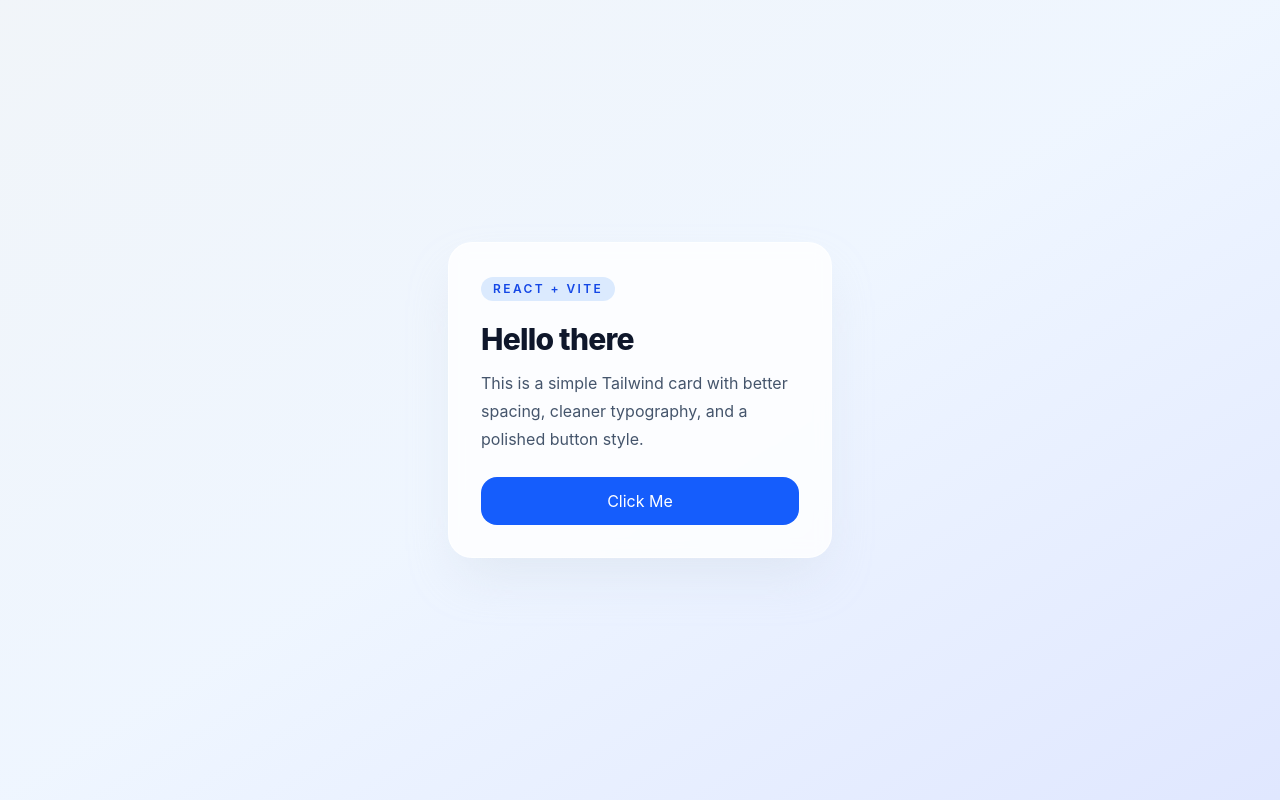
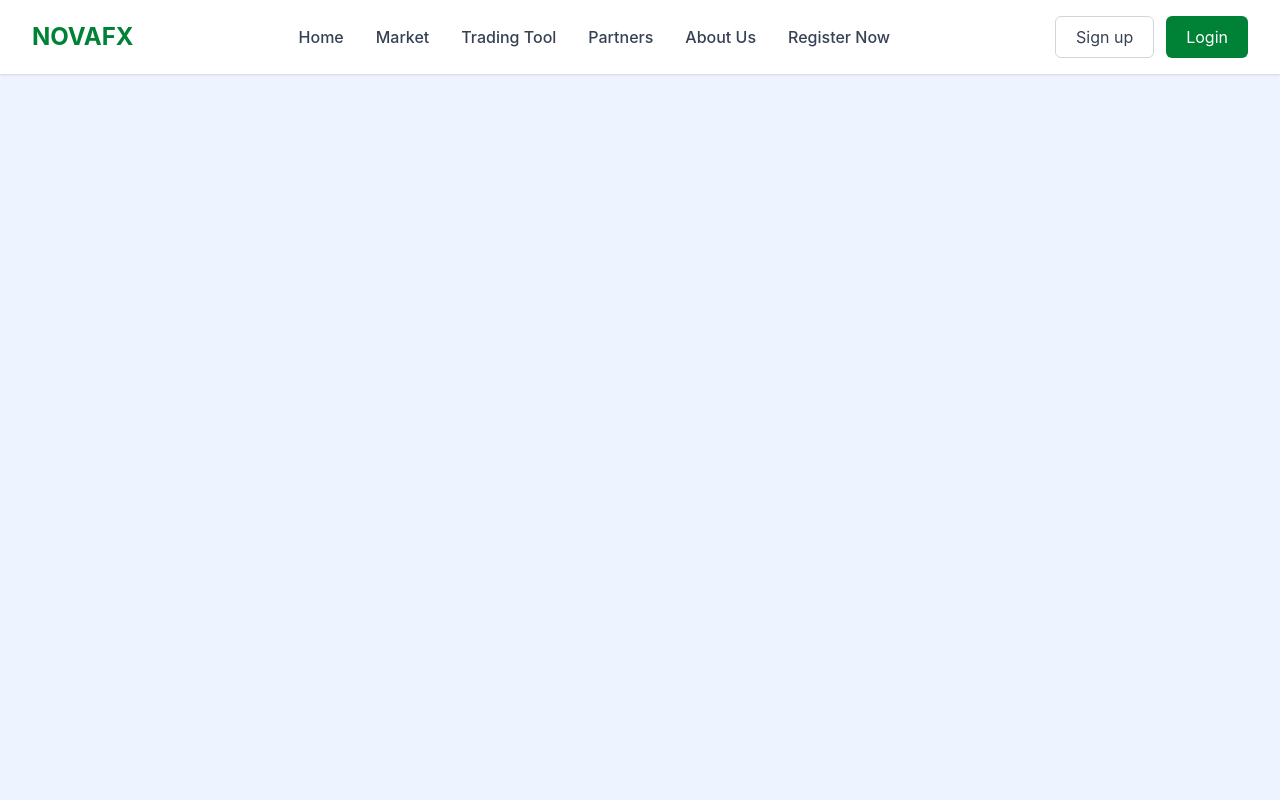
Before and after one commit to zivico-it-team/NovaFXM_website, a React (Vite) app: page / in a window 1280 px wide. Built offline with nearby package versions, Linux system fonts and the light colour scheme.

Commit message:
develop the Navebar and mobile responsiveness

```diff
--- a/src/App.tsx
+++ b/src/App.tsx
@@ -1,29 +1,13 @@
+import Header from "../src/components/layout/Navbar";
+
 function App() {
   return (
-    <main className="flex min-h-screen items-center justify-center bg-linear-to-br from-slate-100 via-blue-50 to-indigo-100 px-4">
-      <section className="w-full max-w-sm rounded-3xl border border-white/60 bg-white/80 p-8 shadow-2xl shadow-slate-300/40 backdrop-blur">
-        <span className="inline-flex rounded-full bg-blue-100 px-3 py-1 text-xs font-semibold uppercase tracking-[0.2em] text-blue-700">
-          React + Vite
-        </span>
+    <div>
+      <Header />
 
-        <h1 className="mt-5 text-3xl font-extrabold tracking-tight text-slate-900">
-          Hello there
-        </h1>
 
-        <p className="mt-3 text-base leading-7 text-slate-600">
-          This is a simple Tailwind card with better spacing, cleaner
-          typography, and a polished button style.
-        </p>
-
-        <button
-          className="mt-6 w-full rounded-2xl bg-blue-600 px-4 py-3 text-sm font-semibold text-white transition hover:-translate-y-0.5 hover:bg-blue-700 focus:outline-none focus:ring-4 focus:ring-blue-200"
-          type="button"
-        >
-          Click Me
-        </button>
-      </section>
-    </main>
-  )
+    </div>
+  );
 }
 
-export default App
+export default App;
--- a/src/components/layout/Navbar.jsx
+++ b/src/components/layout/Navbar.jsx
@@ -1 +1,147 @@
-// navbar, footer, sidebar
+import React, { useState } from 'react'
+
+export default function Header() {
+  const [hoveredMenu, setHoveredMenu] = useState(null)
+  const [mobileMenuOpen, setMobileMenuOpen] = useState(false)
+  const [openMobileDropdown, setOpenMobileDropdown] = useState(null)
+
+  // Dropdown content for each menu item
+  const dropdownContent = {
+    Home: ['Dashboard', 'Trading View', 'Economic Calendar'],
+    Market: ['Forex', 'Commodities', 'Indices', 'Cryptocurrencies'],
+    'Trading Tool': ['Calculator', 'Chart Tools', 'Signals', 'Analysis'],
+    Partners: ['Affiliate Program', 'IB Program', 'White Label'],
+    'About Us': ['Company', 'Contact', 'Careers', 'Legal'],
+    'Register Now': ['Open Live Account', 'Demo Account', 'Islamic Account']
+  }
+
+  const toggleMobileDropdown = (item) => {
+    if (openMobileDropdown === item) {
+      setOpenMobileDropdown(null)
+    } else {
+      setOpenMobileDropdown(item)
+    }
+  }
+
+  return (
+    <header className="flex items-center justify-between px-4 md:px-8 py-4 bg-white shadow-sm relative">
+      {/* Logo */}
+      <div className="text-green-700 font-bold text-xl md:text-2xl">
+        NOVAFX<span className="text-black"></span>
+      </div>
+
+
+      {/* Desktop Menu - Hidden on mobile */}
+      <ul className="hidden md:flex space-x-8 text-gray-700 font-medium">
+        {['Home', 'Market', 'Trading Tool', 'Partners', 'About Us', 'Register Now'].map((item) => (
+          <li
+            key={item}
+            className="relative"
+            onMouseEnter={() => setHoveredMenu(item)}
+            onMouseLeave={() => setHoveredMenu(null)}
+          >
+            <div className="hover:text-green-600 cursor-pointer transition-colors">
+              {item}
+            </div>
+
+            {/* Dropdown Menu on Hover - Desktop only */}
+            {hoveredMenu === item && (
+              <div className="absolute top-full left-0 mt-2 w-48 bg-white border border-gray-200 rounded-md shadow-lg z-50">
+                {dropdownContent[item].map((option, index) => (
+                  <div
+                    key={index}
+                    className="px-4 py-2 hover:bg-green-50 hover:text-green-600 cursor-pointer transition-colors text-sm"
+                    onClick={() => {
+                      console.log(`Clicked: ${option}`)
+                    }}
+                  >
+                    {option}
+                  </div>
+                ))}
+              </div>
+            )}
+          </li>
+        ))}
+      </ul>
+
+      {/* Desktop Buttons - Hidden on mobile (hidden on screens smaller than md) */}
+      <div className="hidden md:flex space-x-3">
+        <button className="bg-white border border-gray-300 px-5 py-2 rounded-md text-gray-700 hover:bg-gray-50 transition-colors">
+          Sign up
+        </button>
+        <button className="bg-green-700 text-white px-5 py-2 rounded-md hover:bg-green-800 transition-colors">
+          Login
+        </button>
+      </div>
+
+      {/* Mobile Hamburger Button - Only visible on mobile */}
+      <button
+        className="md:hidden flex flex-col space-y-1.5 p-2 z-50"
+        onClick={() => setMobileMenuOpen(!mobileMenuOpen)}
+      >
+        <span className={`w-6 h-0.5 transition-all duration-300 ${mobileMenuOpen ? 'rotate-45 translate-y-2 bg-green-600' : 'bg-gray-700'}`}></span>
+        <span className={`w-6 h-0.5 transition-all duration-300 ${mobileMenuOpen ? 'opacity-0' : 'bg-gray-700'}`}></span>
+        <span className={`w-6 h-0.5 transition-all duration-300 ${mobileMenuOpen ? '-rotate-45 -translate-y-2 bg-green-600' : 'bg-gray-700'}`}></span>
+      </button>
+
+      {/* Mobile Menu */}
+      {mobileMenuOpen && (
+        <>
+          {/* Overlay */}
+          <div
+             className="text-green-700 font-bold text-xl md:text-2xl">
+            <span className="text-black">M.</span>
+          </div>
+
+
+          {/* Mobile Menu Panel - No buttons here anymore */}
+          <div className="absolute top-full left-0 right-0 bg-white shadow-2xl z-50 md:hidden animate-slideDown">
+            {/* Mobile Navigation Items */}
+            <div className="flex flex-col py-2 max-h-[80vh] overflow-y-auto">
+              {['Home', 'Market', 'Trading Tool', 'Partners', 'About Us', 'Register Now'].map((item) => (
+                <div key={item} className="border-b border-gray-100">
+                  {/* Main Menu Item with Arrow */}
+                  <div
+                    className="flex items-center justify-between px-6 py-4 hover:bg-green-50 active:bg-green-100 cursor-pointer transition-colors"
+                    onClick={() => toggleMobileDropdown(item)}
+                  >
+                    <span className="font-medium text-gray-700 hover:text-green-600 active:text-green-700 transition-colors">
+                      {item}
+                    </span>
+                    {/* Arrow Icon */}
+                    <svg
+                      className={`w-4 h-4 text-gray-500 transition-transform duration-300 ${openMobileDropdown === item ? 'rotate-180' : ''}`}
+                      fill="none"
+                      stroke="currentColor"
+                      viewBox="0 0 24 24"
+                    >
+                      <path strokeLinecap="round" strokeLinejoin="round" strokeWidth={2} d="M19 9l-7 7-7-7" />
+                    </svg>
+                  </div>
+
+                  {/* Mobile Dropdown Items - Collapsible */}
+                  {openMobileDropdown === item && (
+                    <div className="bg-green-50 pl-8 animate-slideDown">
+                      {dropdownContent[item].map((option, index) => (
+                        <div
+                          key={index}
+                          className="px-4 py-3 hover:bg-green-100 active:bg-green-200 hover:text-green-700 cursor-pointer transition-colors text-sm text-gray-600 border-l-2 border-transparent hover:border-green-600 active:border-green-700"
+                          onClick={() => {
+                            console.log(`Clicked: ${option}`)
+                            setMobileMenuOpen(false)
+                          }}
+                        >
+                          {option}
+                        </div>
+                      ))}
+                    </div>
+                  )}
+                </div>
+              ))}
+            </div>
+          </div>
+        </>
+      )}
+    </header>
+  )
+}
```
Also changed, not shown: 1 other file (tests, documents, lock files or other folders).
